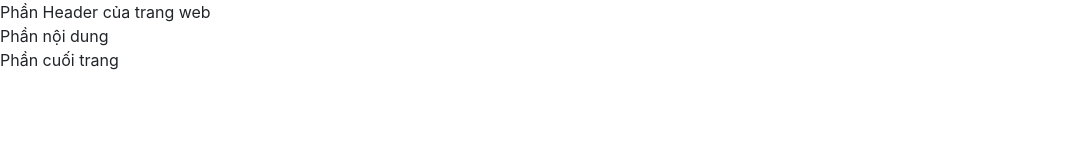
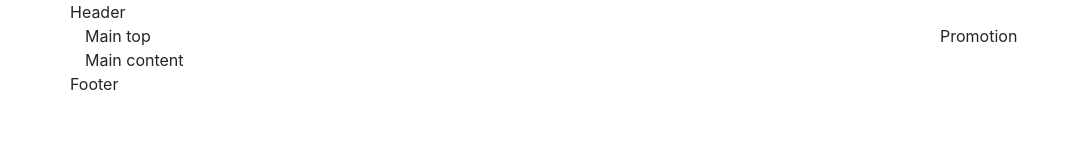
Before and after one commit to No1305/2_Bootstrap_Train, a website: page index.html in a window 1280 px wide. Shown: the whole page, without its empty margins (0-1079 px from the left). Drawn offline with nearby package versions, Linux system fonts and the light colour scheme.

Commit message:
Bootstrap - Grid system

```diff
--- a/index.html
+++ b/index.html
@@ -10,9 +10,34 @@
     <title>Bootstrap tutorial</title>
 </head>
 <body>
-    <header>Phần Header của trang web</header>
-    <main>Phần nội dung</main>
-    <footer>Phần cuối trang</footer>
+    <header>
+        <div class="container">
+            <div class="row">Header</div>
+        </div>
+    </header>
+    <main>
+        <div class="container">
+            <!-- <div class="row ">
+                <div class="col-sm-8">Phan giua noi dung</div>
+                <div class="col-sm-3 offset-sm-1">Phia phai noi dung</div>
+            </div> -->
+
+            <div class="row">
+                <div class="col-sm-9">
+                    <div class="row">
+                        <div class="col-sm-12">Main top</div>
+                        <div class="col-sm-12">Main content</div>
+                    </div>
+                </div>
+                <div class="col-sm-3">Promotion</div>
+            </div>
+        </div>
+    </main>
+    <footer>
+        <div class="container">
+            <div class="row">Footer</div>
+        </div>
+    </footer>
 
     <!-- Liên kết tới thư viện JS trong Jquery, Popper.js, Bootstrap -->
     <script src="node_modules/jquery/dist/jquery.slim.min.js"></script>
```
